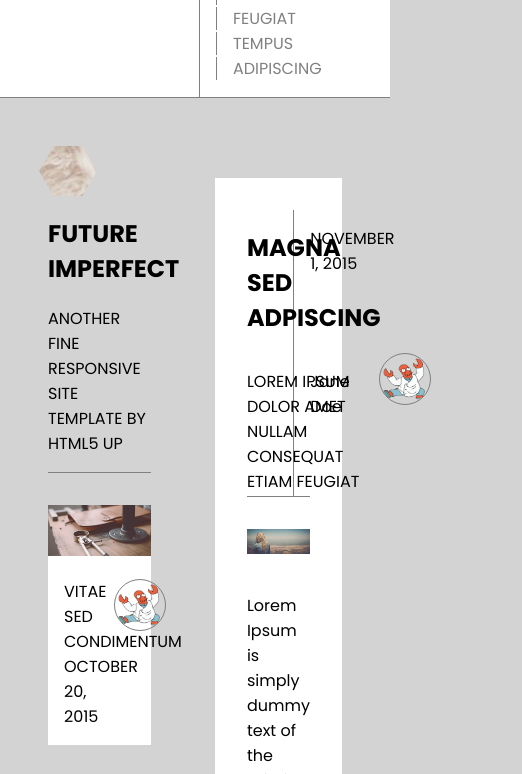
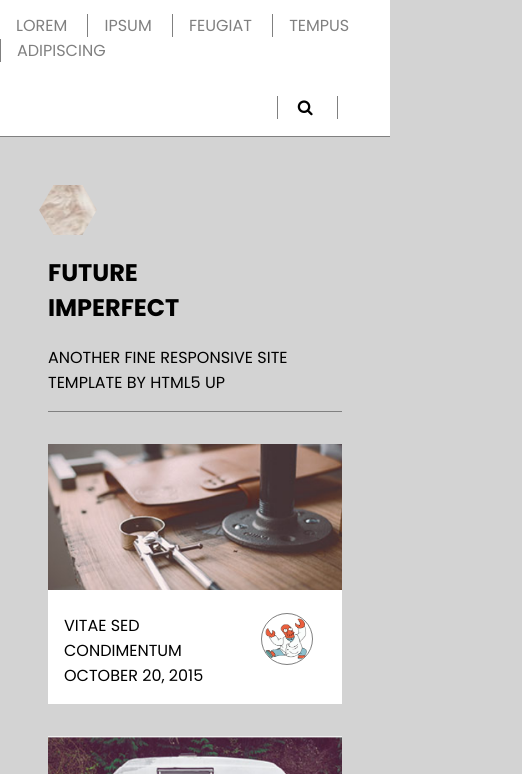
Before and after one commit to mgoetgheluck/mgoetgheluck.github.io, a plain HTML site: page index.html in a window 390 px wide. Shown: the part 60-834 px from the top of the page, 522 px wide, since content can reach past the window. Drawn offline with Linux system fonts and the light colour scheme.

Commit message:
Adding responsive design

```diff
--- a/index.html
+++ b/index.html
@@ -2,7 +2,7 @@
 <html>
     <meta charset="UTF-8">
     <meta http-equiv="X-UA-Compatible" content="IE=edge">
-    <meta name="viewport" content="width=device-width, initial-scale=1.0">
+    <meta name="viewport" content="width=device-width, initial-scale=1.0" />
     <link rel="stylesheet" type="text/css"  href="styles.css">
     <link rel="stylesheet" href="https://cdnjs.cloudflare.com/ajax/libs/font-awesome/4.7.0/css/font-awesome.min.css">
     <link rel="stylesheet" href="https://fonts.googleapis.com/css2?family=Poppins:wght@400;700&display=swap">
--- a/styles.css
+++ b/styles.css
@@ -24,7 +24,7 @@ body a {
 .headerContainer a {
     border-left : 1px solid grey;
     margin-left: 1em;
-    padding : 0 0 0 1em;
+    padding : 0 1em 0 1em;
     color: grey;
 }
 
@@ -56,6 +56,51 @@ body a {
     display: grid;
     grid-template-columns: 35% 65%;
     column-gap: 2em;
+}
+
+@media (max-width: 1200px) {
+   .contentContainer {
+    display: block!important;
+   }
+
+   .articleButtonsGridContainer {
+    display: block!important;
+   }
+
+   .articleGridContainer {
+    display: block!important;
+   }
+
+   .articleTextGridContainer {
+     border-right:0!important;
+     border-bottom: 1px solid gray;
+   }
+
+   .headerContainer {
+    display: block!important;
+   }
+
+   .articleButtonsLikeContainer {
+    display: block!important;
+    text-align: left!important;
+   }
+
+   .articleButtonsLikeContainer div {
+    border: none!important;
+    padding: 0!important;
+   }
+
+   .articleAuthorGridContainer {
+    padding: 1em 0 1em 0!important;
+   }
+
+   .headerContainer a {
+    margin: 0!important;
+   }
+
+   .logo {
+    border: none;
+   }
 }
 
 .titleContainer {
@@ -94,7 +139,7 @@ body a {
 .miniVignetteTextContainer {
     display: grid;
     grid-template-rows: 50% 50%;
-    padding: 2em;
+    padding: 0 1em 0 1em;
 }
 
 .miniVignetteTextContainer div {
@@ -128,7 +173,7 @@ body a {
 }
 
 .articleTextGridContainer div {
-    padding-top: 1em;
+    padding-top: 1em 0 1em 0;
 }
 
 .article {
```
